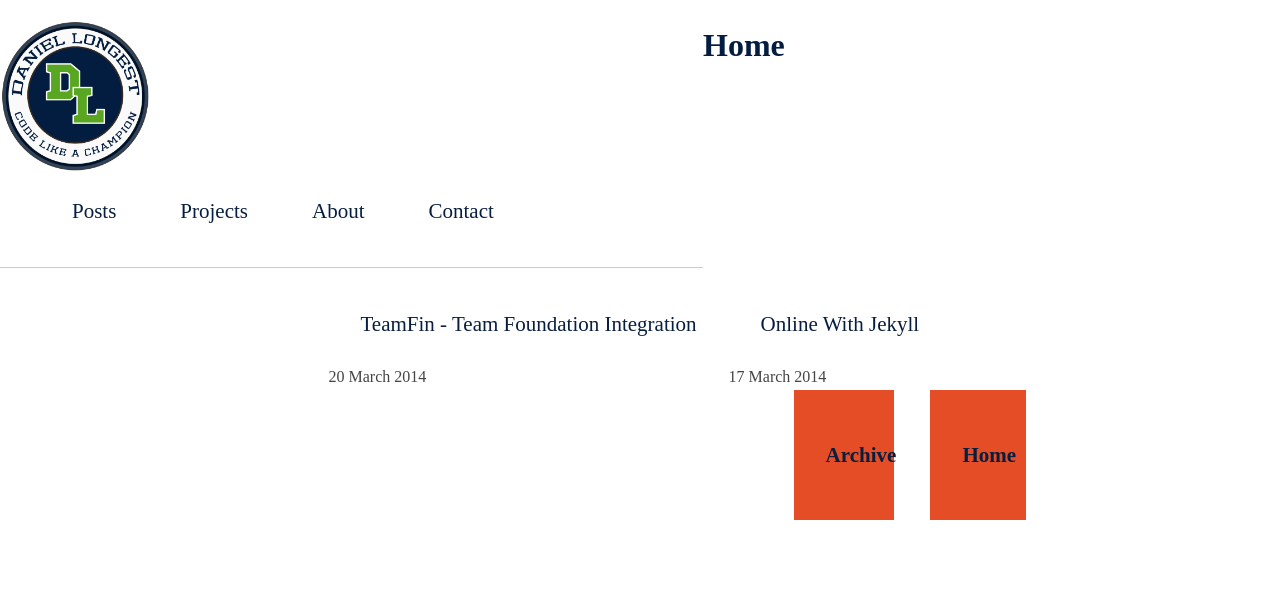
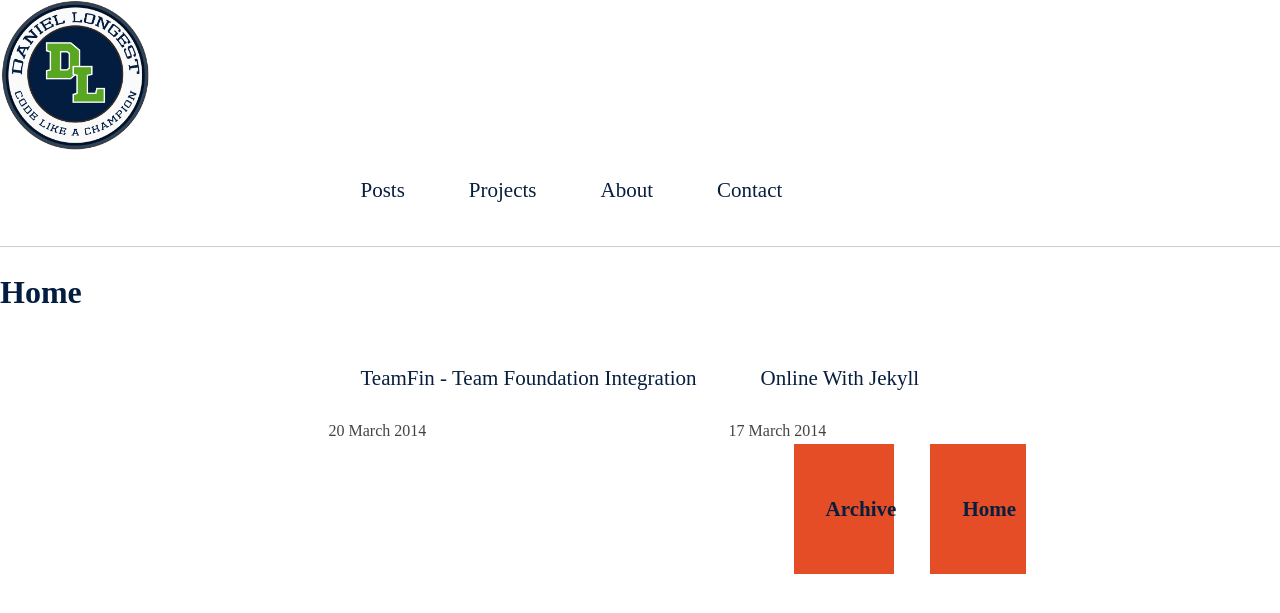
Before and after one commit to dlongest/dlongest.github.io, a Jekyll site: the page built from index.md, in a window 1280 px wide. Shown: the top 613 px of the page. Built offline with Jekyll 4.4.1, drawn with Linux system fonts in a browser that asks for light colours; some web fonts are replaced; Markdown is read by kramdown in place of the engine named in the settings.

Commit message:
Trying to line up header elements

```diff
--- a/css/header.css
+++ b/css/header.css
@@ -25,5 +25,5 @@ color: #57A645
 }
 
 #header {
-float: left
+display: inline
 }
```
